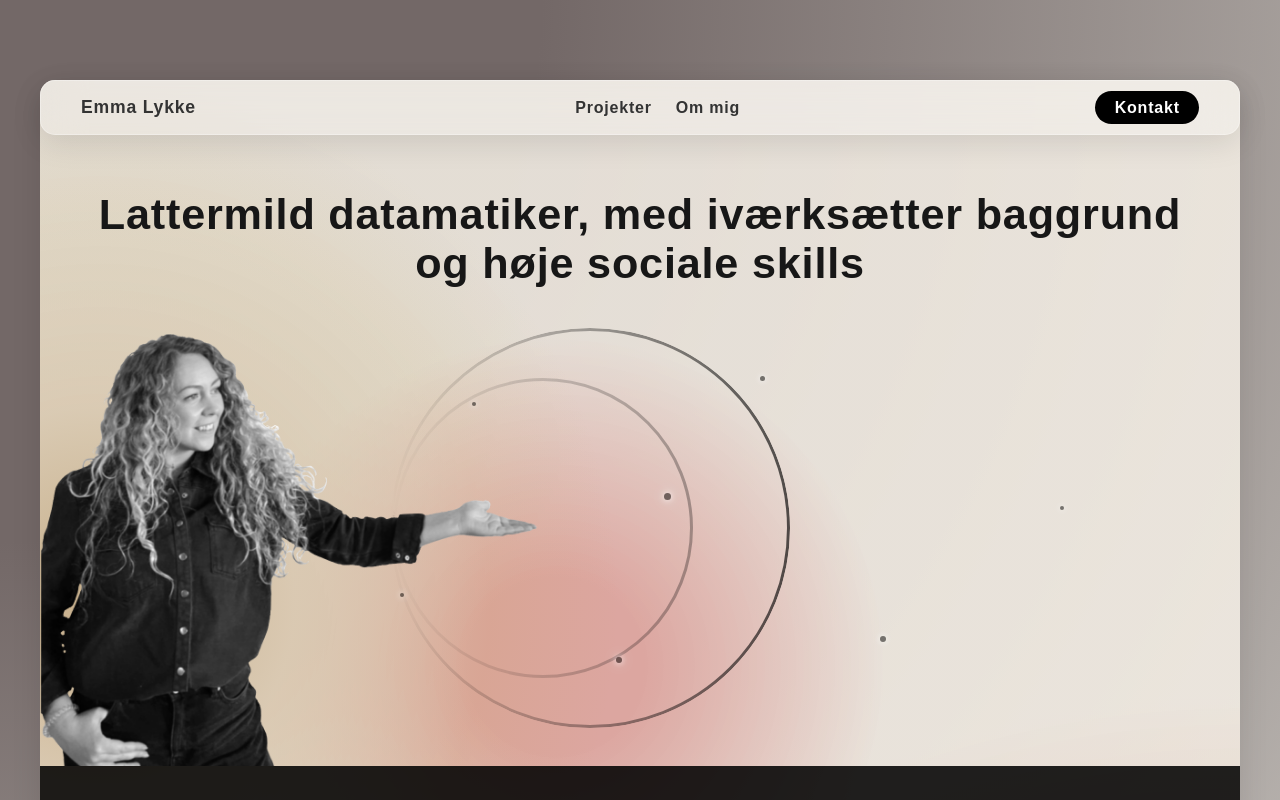
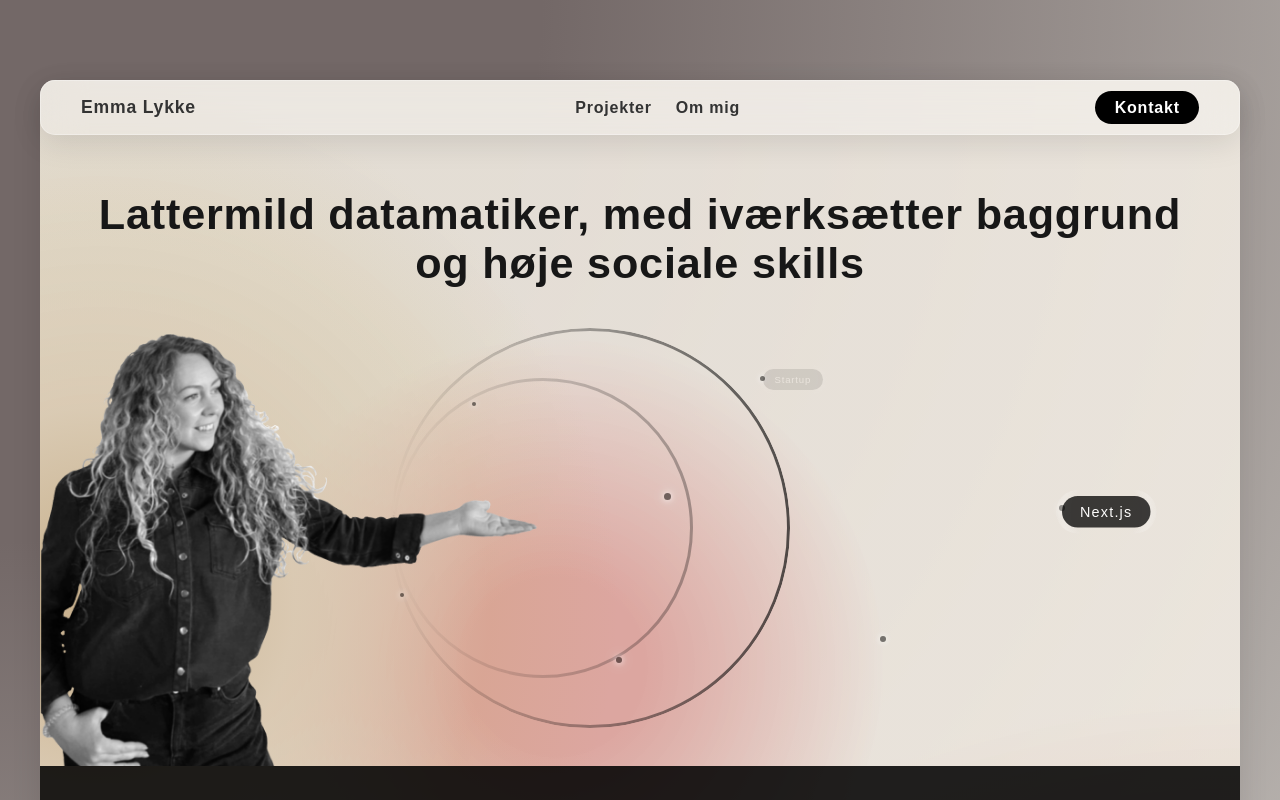
Before and after one commit to BlablaTara/DigiCV, a Next.js app: page / in a window 1280 px wide. Shown: the top 800 px of the page. Built offline with nearby package versions, Linux system fonts and the light colour scheme.

Commit message:
added animations for dots

```diff
--- a/src/components/heroComponents/Dots.js
+++ b/src/components/heroComponents/Dots.js
@@ -1,4 +1,6 @@
-export default function Dots() {
+"use client";
+import { useEffect, useState } from "react";
+
 const dots = [
     { text: "Frontend", x: "36%", y: "16%", size: 4 },
     { text: "Design", x: "30%", y: "60%", size: 4  },
@@ -9,12 +11,34 @@ export default function Dots() {
     { text: "Blabla", x: "48%", y: "75%", size: 6  },
 ];
 
+
+export default function Dots() {
+
+    const [activeDots, setActiveDots] = useState([]);
+    const [lastIndex, setLastIndex] = useState(null);
+
+
+    useEffect(() => {
+        const interval = setInterval(() => {
+            let randomIndex;
+
+            do {
+                randomIndex = Math.floor(Math.random() * dots.length);
+            } while (randomIndex === lastIndex);
+
+            setLastIndex(randomIndex);
+            setActiveDots([randomIndex]);
+        }, 2000);
+
+        return () => clearInterval(interval);
+    }, [lastIndex]);
+
     return (
         <div className="dots">
             {dots.map((dot, index) => (
                 <div
                     key={index}
-                    className="dot"
+                    className={`dot ${activeDots.includes(index) ? "active" : ""}`}
                     style={{
                         left: dot.x,
                         top: dot.y,
@@ -22,7 +46,13 @@ export default function Dots() {
                         height: dot.size + "px"
                     }}
                 >
-                    <span className="dot-tooltip">{dot.text}</span>
+                                        <span
+                        className={`dot-tooltip ${
+                            activeDots.includes(index) ? "active" : ""
+                        }`}
+                    >
+                        {dot.text}
+                    </span>
                 </div>
             ))}
         </div>
--- a/src/css/hero.css
+++ b/src/css/hero.css
@@ -124,7 +124,7 @@
 
   opacity: 0;
   pointer-events: none;
-  transition: 0.2s ease;
+  transition: 0.5s ease;
 
   position: relative;
 }
@@ -134,7 +134,7 @@
   position: absolute;
   inset: -4px;
   border-radius: 999px;
-  transition: 0.1s ease;
+  transition: 0.2s ease;
 
   background: radial-gradient(
     circle,
@@ -146,6 +146,12 @@
   );
 
   z-index: -1;
+}
+.dot-tooltip.active {
+  opacity: 1;
+}
+.dot.active {
+  transform: scale(1.5);
 }
 
 .dot:hover .dot-tooltip {
```
Lines whose indentation alone changed are shown as unchanged.
